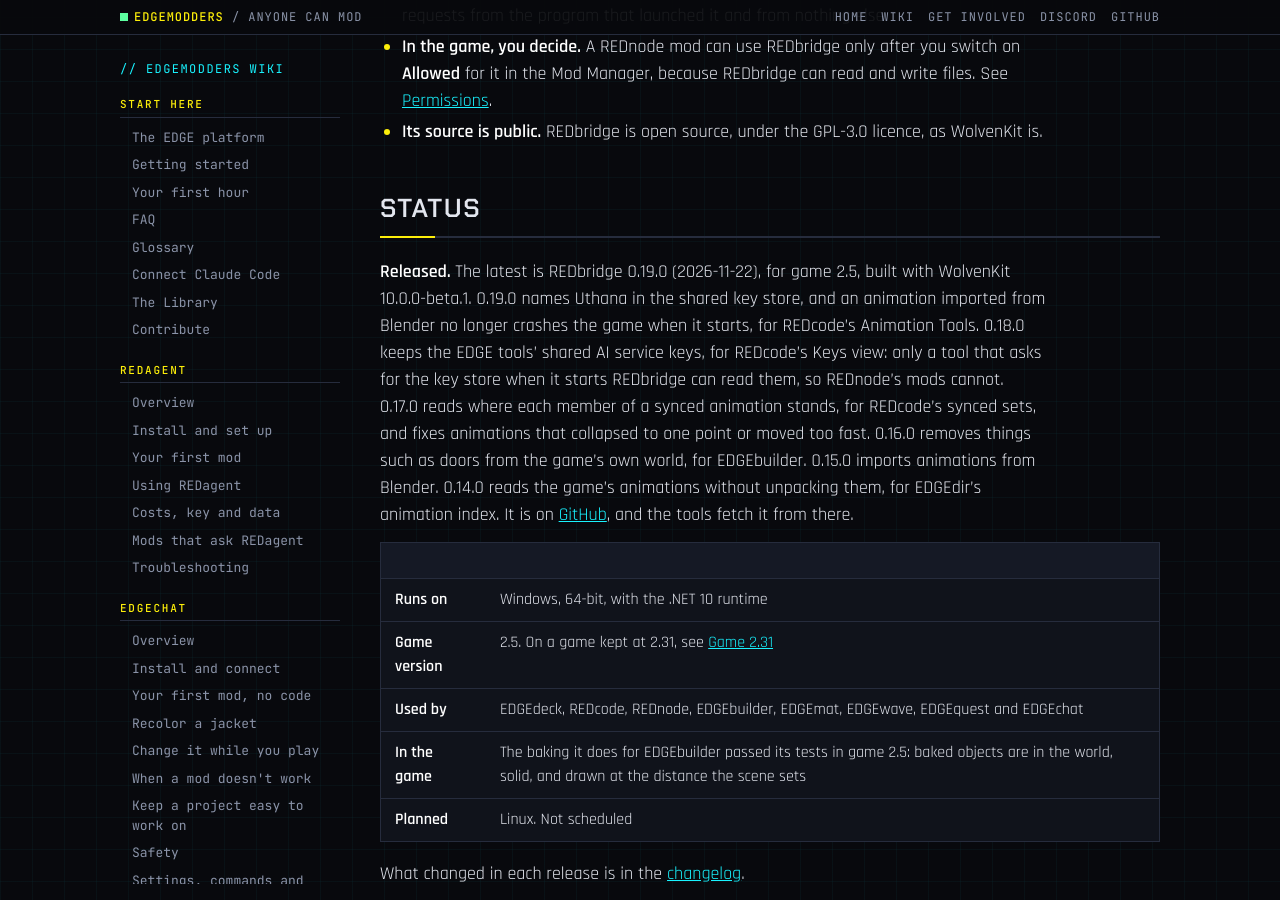
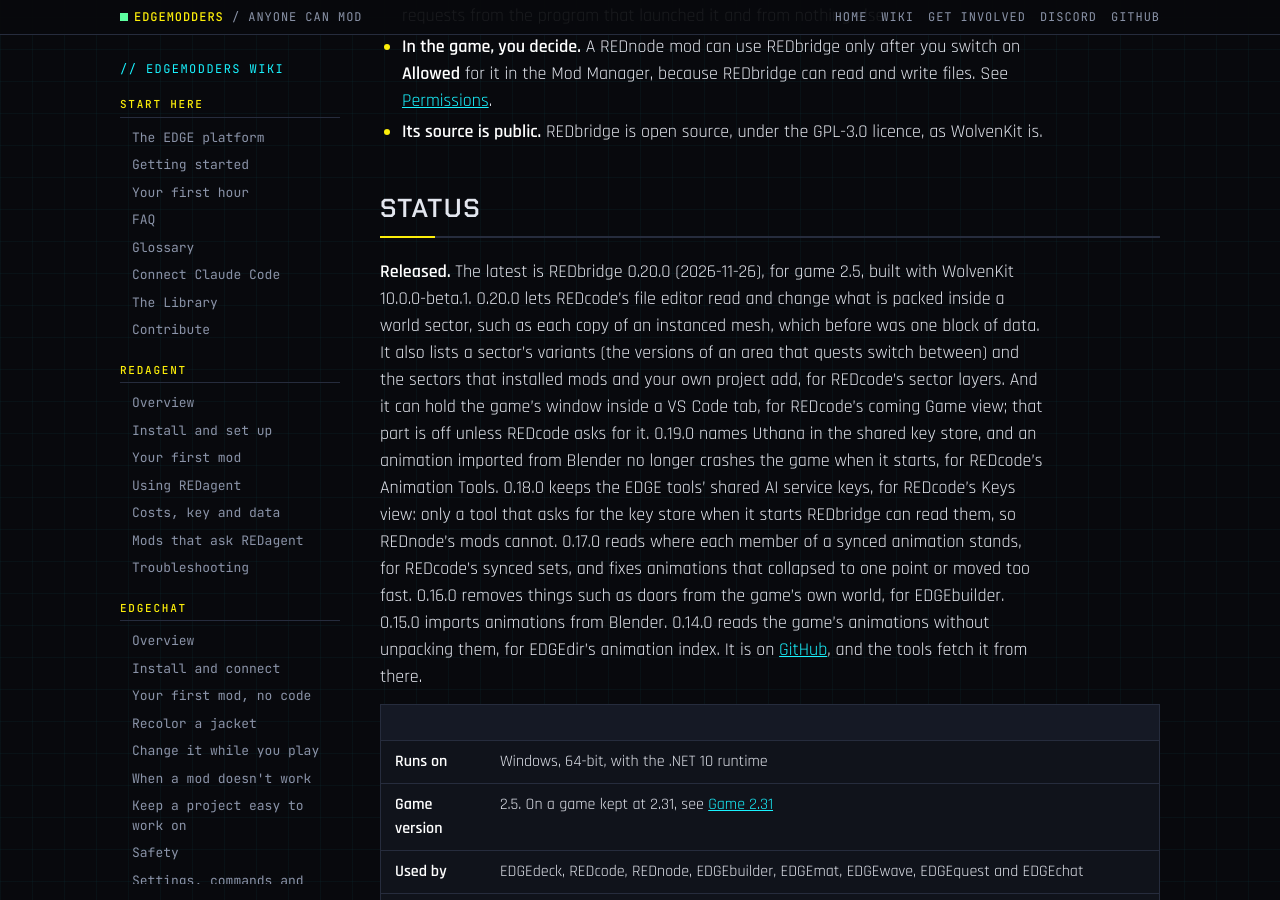
Before and after one commit to Edgemodders/EDGEweb, a Jekyll site: the page built from docs/wiki/redbridge/index.md, in a window 1280 px wide and 900 px high, scrolled down 2543 px. Built offline with Jekyll 4.4.1, drawn with Linux system fonts in a browser that asks for light colours; some of the changed text lies outside the part shown.

Commit message:
REDbridge 0.20.0 released: wiki status, home and platform cards, dashboard entry
Co-Authored-By: Claude Opus 5.5 <noreply@anthropic.com>

```diff
--- a/docs/dashboard.html
+++ b/docs/dashboard.html
@@ -222,7 +222,7 @@ pre.how { background: #05060a; border: 1px solid var(--line); padding: 12px 14px
 </div>
 <div id="tip" role="tooltip"></div>
 
-<script src="assets/dashboard/status.js?v=396"></script>
+<script src="assets/dashboard/status.js?v=397"></script>
 <script>
 (function () {
   var S = window.EDGE_STATUS;
--- a/docs/index.html
+++ b/docs/index.html
@@ -142,7 +142,7 @@
     <article class="panel tool">
       <div class="head"><img src="assets/tools/redbridge.png" alt=""><div><div class="name">RED<span>bridge</span></div><div class="role">The file engine</div></div></div>
       <p>The part that reads and writes the game's files, using WolvenKit's own code. The other tools and the AI assistants all go through it. You never install or open it yourself.</p>
-      <div class="status"><b class="y">Status:</b> 0.15.0 released for game 2.5. EDGEdeck, REDcode and REDnode download it for you</div>
+      <div class="status"><b class="y">Status:</b> 0.20.0 released for game 2.5. EDGEdeck, REDcode and REDnode download it for you</div>
       <div class="links"><a href="wiki/redbridge/">Wiki</a><a href="https://edgemodders.github.io/REDbridge/">Docs</a><a href="https://github.com/Edgemodders/REDbridge">GitHub</a></div>
     </article>
 
--- a/docs/platform.html
+++ b/docs/platform.html
@@ -206,7 +206,7 @@
         <li>Decodes textures, resolves hashes, reads mod archives and TweakDB without the game running</li>
         <li>Packs, exports and imports with WolvenKit's own tools</li>
         <li>One API for the editor, EDGEdeck, REDnode and AI agents (through <code>redcode-mcp</code>)</li>
-        <li>0.15.0 released for game 2.5, built with WolvenKit&rsquo;s first release for it. EDGEdeck, REDcode and REDnode download it for you: you never install or open it yourself</li>
+        <li>0.20.0 released for game 2.5, built with WolvenKit&rsquo;s first release for it. EDGEdeck, REDcode and REDnode download it for you: you never install or open it yourself</li>
       </ul>
       <div class="links"><a href="wiki/redbridge/">Wiki</a><a href="https://edgemodders.github.io/REDbridge/">Docs</a><a href="https://github.com/Edgemodders/REDbridge">GitHub</a></div>
     </div>
--- a/docs/wiki/redbridge/index.md
+++ b/docs/wiki/redbridge/index.md
@@ -4,7 +4,7 @@ nav_title: Overview
 section: REDbridge
 order: 0
 description: "REDbridge, the helper program that reads and writes Cyberpunk 2077's game files for the other EDGE tools: what it is, whether you need to do anything, whether it is safe, and its status."
-reviewed: 2026-11-22
+reviewed: 2026-11-26
 ---
 
 # RED<span class="y">bridge</span>
@@ -63,7 +63,7 @@ REDbridge needs Microsoft's free .NET 10 runtime. EDGEdeck and REDnode install i
 
 ## Status
 
-**Released.** The latest is REDbridge 0.19.0 (2026-11-22), for game 2.5, built with WolvenKit 10.0.0-beta.1. 0.19.0 names Uthana in the shared key store, and an animation imported from Blender no longer crashes the game when it starts, for REDcode's Animation Tools. 0.18.0 keeps the EDGE tools' shared AI service keys, for REDcode's Keys view: only a tool that asks for the key store when it starts REDbridge can read them, so REDnode's mods cannot. 0.17.0 reads where each member of a synced animation stands, for REDcode's synced sets, and fixes animations that collapsed to one point or moved too fast. 0.16.0 removes things such as doors from the game's own world, for EDGEbuilder. 0.15.0 imports animations from Blender. 0.14.0 reads the game's animations without unpacking them, for EDGEdir's animation index. It is on [GitHub](https://github.com/Edgemodders/REDbridge/releases), and the tools fetch it from there.
+**Released.** The latest is REDbridge 0.20.0 (2026-11-26), for game 2.5, built with WolvenKit 10.0.0-beta.1. 0.20.0 lets REDcode's file editor read and change what is packed inside a world sector, such as each copy of an instanced mesh, which before was one block of data. It also lists a sector's variants (the versions of an area that quests switch between) and the sectors that installed mods and your own project add, for REDcode's sector layers. And it can hold the game's window inside a VS Code tab, for REDcode's coming Game view; that part is off unless REDcode asks for it. 0.19.0 names Uthana in the shared key store, and an animation imported from Blender no longer crashes the game when it starts, for REDcode's Animation Tools. 0.18.0 keeps the EDGE tools' shared AI service keys, for REDcode's Keys view: only a tool that asks for the key store when it starts REDbridge can read them, so REDnode's mods cannot. 0.17.0 reads where each member of a synced animation stands, for REDcode's synced sets, and fixes animations that collapsed to one point or moved too fast. 0.16.0 removes things such as doors from the game's own world, for EDGEbuilder. 0.15.0 imports animations from Blender. 0.14.0 reads the game's animations without unpacking them, for EDGEdir's animation index. It is on [GitHub](https://github.com/Edgemodders/REDbridge/releases), and the tools fetch it from there.
 
 | | |
 |---|---|
```
Also changed, not shown: docs/assets/dashboard/status.js.
